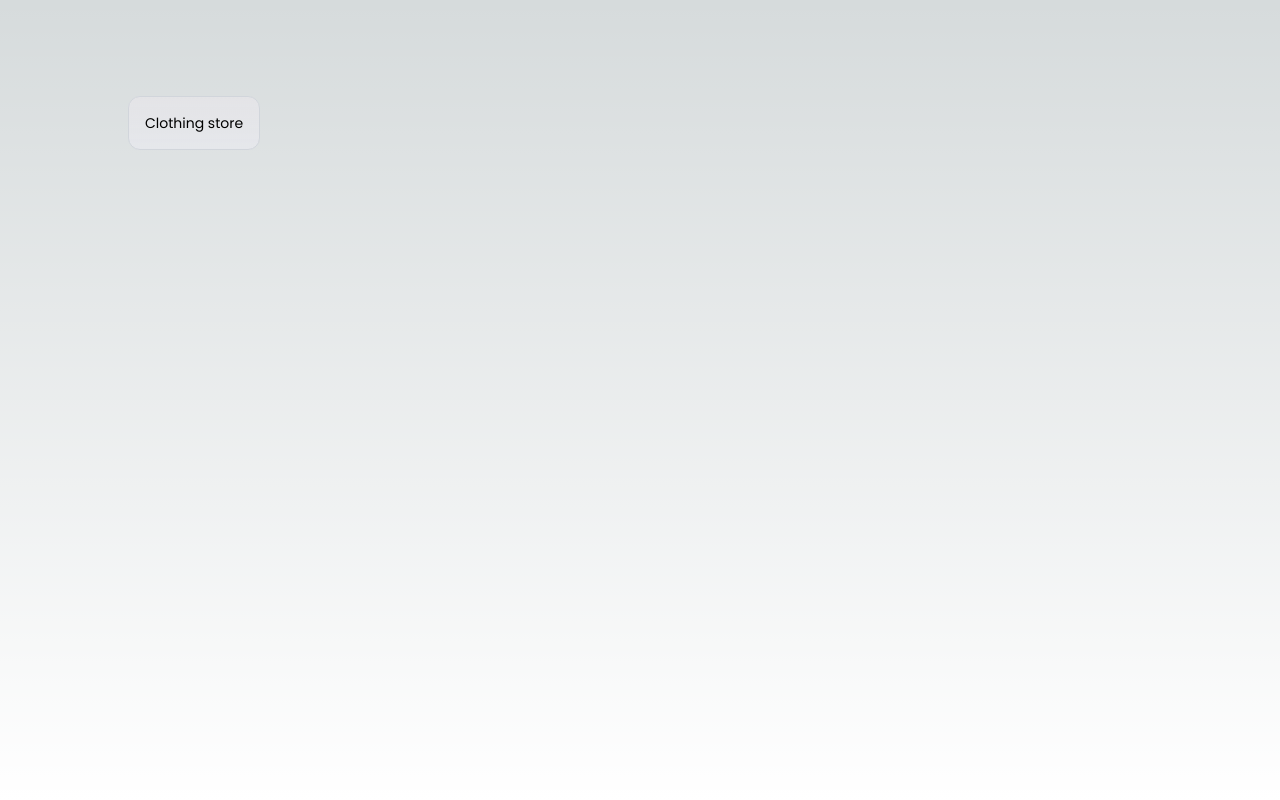
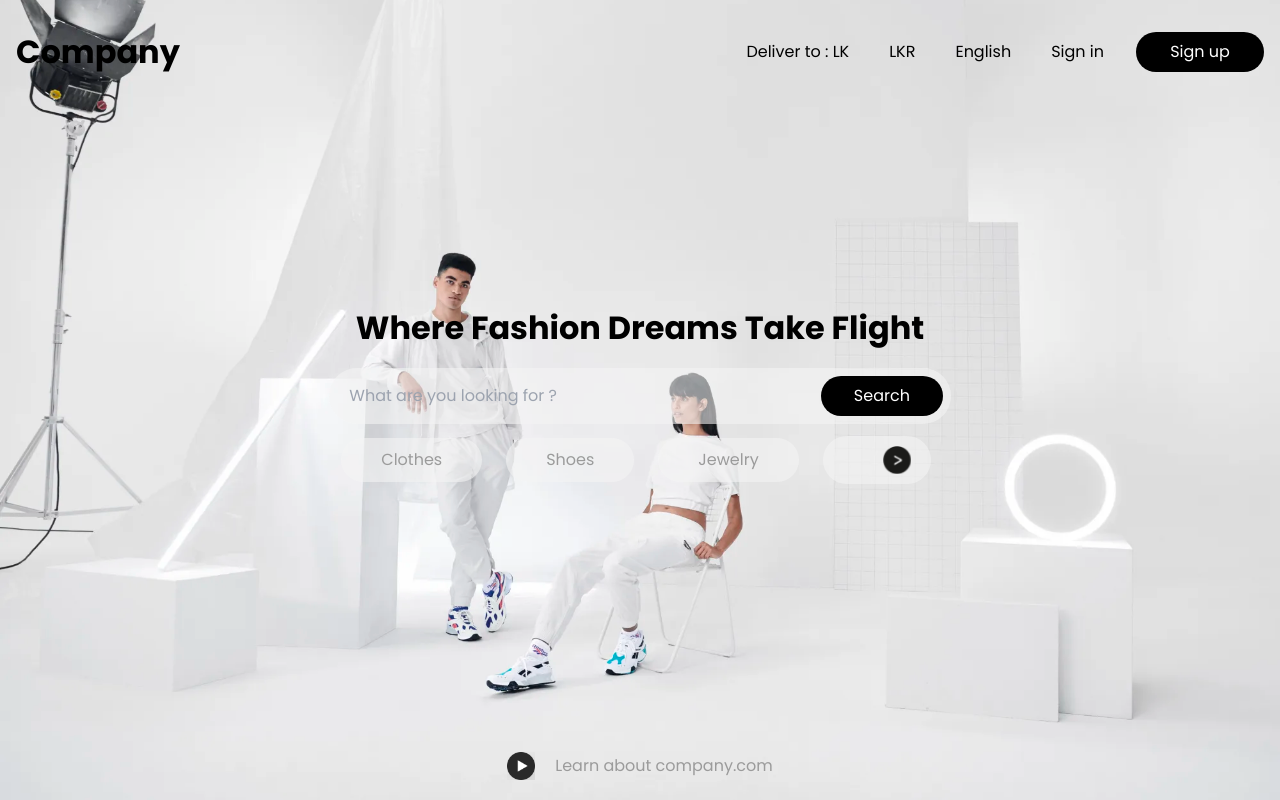
Before and after one commit to Randula1997/clothing-store-frontend, a Next.js app: page / in a window 1280 px wide. Built offline with nearby package versions, Linux system fonts and the light colour scheme.

Commit message:
added home page to default entry page

```diff
--- /dev/null
+++ b/src/app/(components)/Home.jsx
@@ -0,0 +1,40 @@
+import bg_login from '../../assets/images/home_bg.png';
+import nextIcon from '../../assets/images/next_icon.png';
+import CompanyInfoText from '../(components)/CompanyInfoText';
+import Image from 'next/image';
+import Categorie from '../(components)/Category';
+import Button from '../(components)/Button';
+import Link from 'next/link';
+import NavBar from '../(components)/NavBar';
+
+function Home() {
+  return (
+    <>
+    <div className="bg-cover bg-center h-screen w-full" style={{ backgroundImage: `url(${bg_login.src})`  }}>
+        <NavBar/>
+        <div className='flex justify-center items-center h-screen w-full absolute top-0'>
+            <div className='py-10 px-14 rounded-3xl text-center relative max-md:w-full max-sm:px-10'>
+                <h2 className='text-[2rem] font-bold pb-4 max-sm:text-3xl'>Where Fashion Dreams Take Flight</h2>
+                <div className='bg-[#f4f4f494] flex flex-row justify-center items-center gap-4 rounded-full pr-2'>
+                    <input type="text" placeholder="What are you looking for ?" className={`w-full py-4 px-5 bg-transparent h-h-100 rounded-full max-sm:w-full`}/>
+                    <Button btnWidth="w-40" btnName="Search" btnType="button"/>
+                </div>
+                <div className='max-w-full bg-transparent flex justify-center items-center gap-4 rounded-full p-3 max-sm:w-full max-sm:hidden'>
+                    <Categorie btnCategoryName="Clothes"/>
+                    <Categorie btnCategoryName="Shoes"/>
+                    <Categorie btnCategoryName="Jewelry"/>
+                    <Link href="/">
+                        <div className='relative w-fit px-10 py-2.5 bg-[#f4f4f494] text-[#9B9B9B] rounded-full mr-2 max-md:hidden cursor-pointer'>
+                            <Image src={nextIcon} width={28} height={28} className='animate-move_right'/>
+                        </div>
+                    </Link>
+                </div>
+            </div>
+        </div>
+        <CompanyInfoText/>
+    </div>
+    </>
+  )
+}
+
+export default Home;
--- a/src/app/home/page.jsx
+++ b/src/app/home/page.jsx
@@ -6,33 +6,12 @@ import Categorie from '../(components)/Category';
 import Button from '../(components)/Button';
 import Link from 'next/link';
 import NavBar from '../(components)/NavBar';
+import Home from '../page';
 
 function page() {
   return (
     <>
-    <div className="bg-cover bg-center h-screen w-full" style={{ backgroundImage: `url(${bg_login.src})`  }}>
-        <NavBar/>
-        <div className='flex justify-center items-center h-screen w-full absolute top-0'>
-            <div className='py-10 px-14 rounded-3xl text-center relative max-md:w-full max-sm:px-10'>
-                <h2 className='text-[2rem] font-bold pb-4 max-sm:text-3xl'>Where Fashion Dreams Take Flight</h2>
-                <div className='bg-[#f4f4f494] flex flex-row justify-center items-center gap-4 rounded-full pr-2'>
-                    <input type="text" placeholder="What are you looking for ?" className={`w-full py-4 px-5 bg-transparent h-h-100 rounded-full max-sm:w-full`}/>
-                    <Button btnWidth="w-40" btnName="Search" btnType="button"/>
-                </div>
-                <div className='max-w-full bg-transparent flex justify-center items-center gap-4 rounded-full p-3 max-sm:w-full max-sm:hidden'>
-                    <Categorie btnCategoryName="Clothes"/>
-                    <Categorie btnCategoryName="Shoes"/>
-                    <Categorie btnCategoryName="Jewelry"/>
-                    <Link href="/">
-                        <div className='relative w-fit px-10 py-2.5 bg-[#f4f4f494] text-[#9B9B9B] rounded-full mr-2 max-md:hidden cursor-pointer'>
-                            <Image src={nextIcon} width={28} height={28} className='animate-move_right'/>
-                        </div>
-                    </Link>
-                </div>
-            </div>
-        </div>
-        <CompanyInfoText/>
-    </div>
+    <Home />
     </>
   )
 }
--- a/src/app/page.jsx
+++ b/src/app/page.jsx
@@ -1,13 +1,10 @@
 import Image from "next/image";
+import Home from "./(components)/Home";
 
-export default function Home() {
+export default function App() {
   return (
-    <main className="flex min-h-screen flex-col items-center justify-between p-24">
-      <div className="z-10 max-w-5xl w-full items-center justify-between font-mono text-sm lg:flex">
-        <p className="fixed left-0 top-0 flex w-full justify-center border-b border-gray-300 bg-gradient-to-b from-zinc-200 pb-6 pt-8 backdrop-blur-2xl dark:border-neutral-800 dark:bg-zinc-800/30 dark:from-inherit lg:static lg:w-auto  lg:rounded-xl lg:border lg:bg-gray-200 lg:p-4 lg:dark:bg-zinc-800/30">
-          Clothing store
-        </p>
-      </div>
-    </main>
+    <>
+      <Home />
+    </>
   );
 }
```
